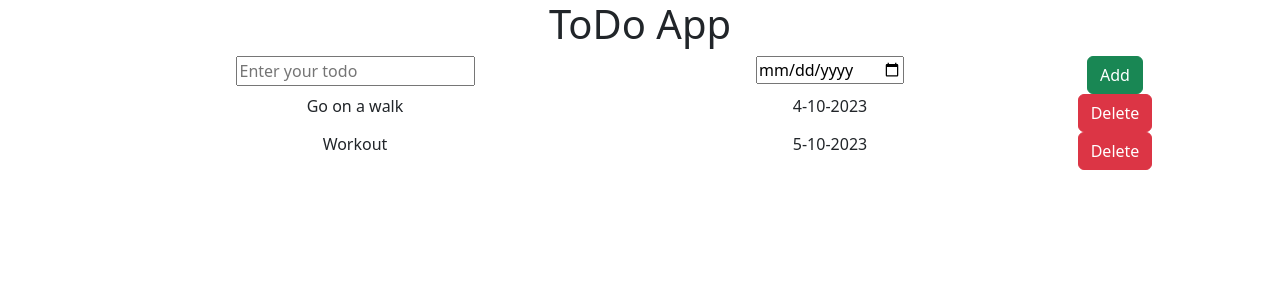
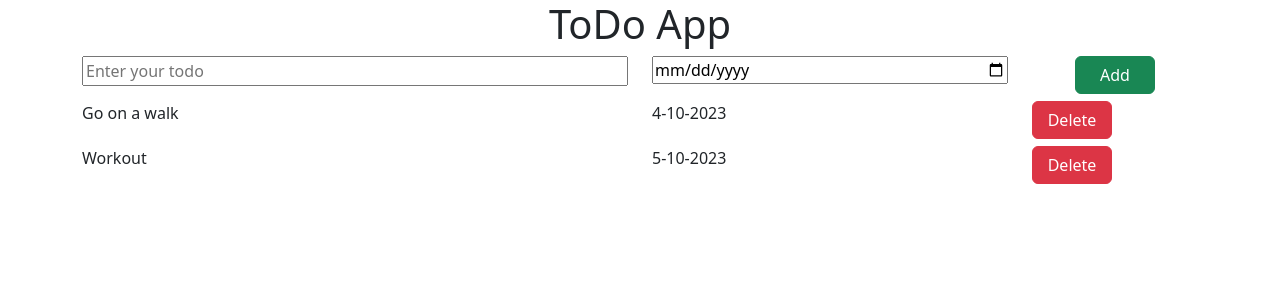
Before and after one commit to Muskan8308/TODO_APP, a React (Vite) app: page / in a window 1280 px wide. Shown: the top 300 px of the page. Built offline with nearby package versions, Linux system fonts and the light colour scheme.

Commit message:
mini project with basic react is completed.

```diff
--- /dev/null
+++ b/src/App.css
@@ -0,0 +1,23 @@
+h1 {
+    font-weight: 700;
+    font-size: 45px;
+    margin : 10px;
+    margin-bottom: 20px;
+}
+
+input {
+    width : 100%;
+}
+
+.items-container {
+    text-align : left;
+}
+
+.kg-row {
+
+    margin : 7px 3px;
+}
+
+.kg-button {
+    min-width: 80px;
+}
--- a/src/App.jsx
+++ b/src/App.jsx
@@ -2,15 +2,18 @@
 import Addtodo from "./components/Addtodo";
 import TodoItem1 from "./components/todoItem1";
 import TodoItem2 from "./components/todoItem2";
+import "./App.css";
 
 function App() {
   return (
     <div>
-      <center class="todo-container">
+      <center className ="todo-container">
         <AppName/>
         <Addtodo/>
-        <TodoItem1></TodoItem1>
-        <TodoItem2></TodoItem2>
+        <div className = "items-container">   {/* convention to use className instead of class */}
+          <TodoItem1></TodoItem1>
+          <TodoItem2></TodoItem2>
+        </div>
       </center>
     </div>
   );
--- a/src/components/Addtodo.jsx
+++ b/src/components/Addtodo.jsx
@@ -1,8 +1,8 @@
 function Addtodo()
 {
     return (
-        <div class="container text-center">
-          <div class="row">
+        <div class="container">
+          <div class="row kg-row">
             <div class="col-6">
               <input type="text" placeholder= "Enter your todo"></input>
             </div>
@@ -10,7 +10,7 @@
               <input type="date" placeholder= "Enter your todo"></input>
             </div>
             <div class="col-2">
-              <button type="button" class="btn btn-success">Add</button>
+              <button type="button" class="btn btn-success kg-button">Add</button>
             </div>
           </div>
         </div>
--- a/src/components/TodoItem1.jsx
+++ b/src/components/TodoItem1.jsx
@@ -1,8 +1,8 @@
 function TodoItem1()
 {
     return (
-        <div class="container text-center">
-            <div class="row">
+        <div class="container">
+            <div class="row kg-row">
                 <div class="col-6">
                     Go on a walk
                 </div>
@@ -10,7 +10,7 @@
                     4-10-2023
                 </div>
                 <div class="col-2">
-                    <button type="button" class="btn btn-danger">Delete</button>
+                    <button type="button" class="btn btn-danger kg-button">Delete</button>
                 </div>
             </div>
         </div>
--- a/src/components/TodoItem2.jsx
+++ b/src/components/TodoItem2.jsx
@@ -1,8 +1,8 @@
 function TodoItem2()
 {
     return (
-        <div class="container text-center">
-            <div class="row">
+        <div class="container">
+            <div class="row kg-row">
                 <div class="col-6">
                     Workout
                 </div>
@@ -10,7 +10,7 @@
                     5-10-2023
                 </div>
                 <div class="col-2">
-                    <button type="button" class="btn btn-danger">Delete</button>
+                    <button type="button" class="btn btn-danger kg-button">Delete</button>
                 </div>
             </div>
         </div>
```
